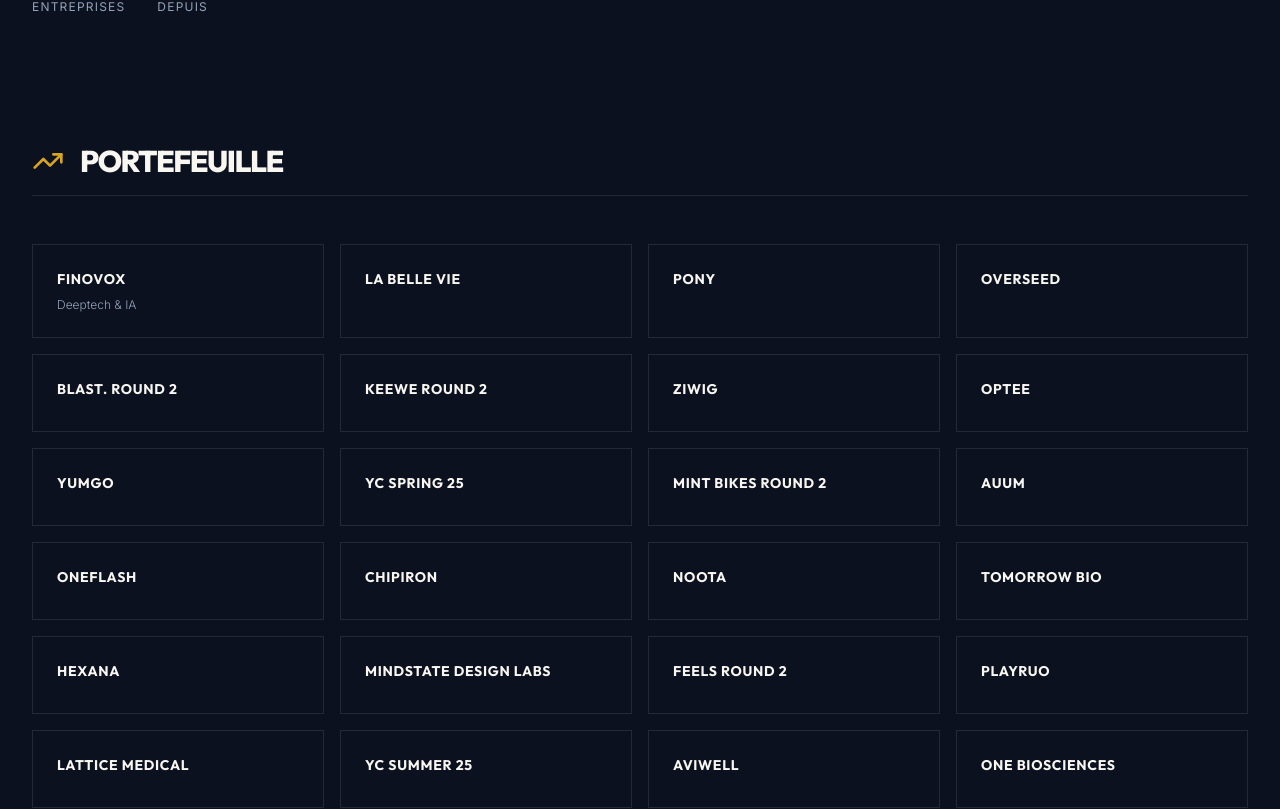
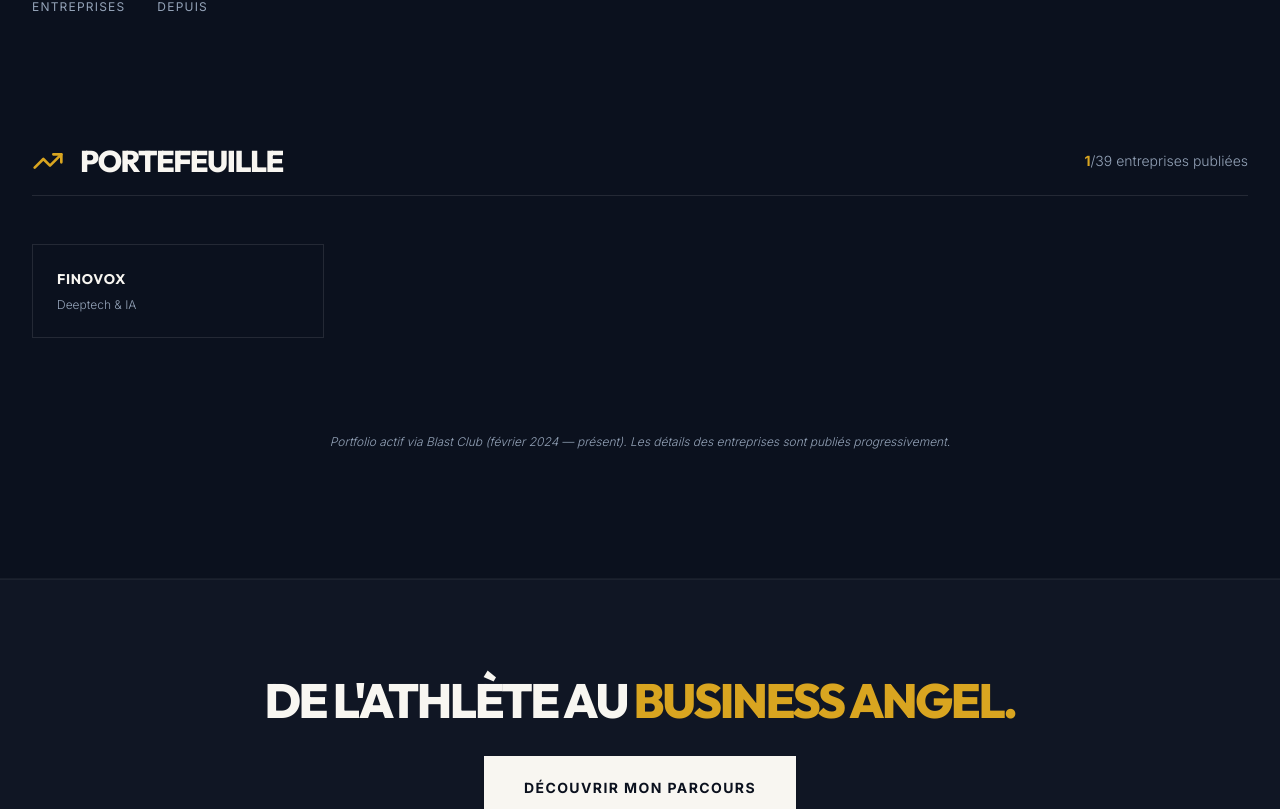
Before and after one commit to nc7hmwtkz4-dot/sg-335882f0-675b-4301-b1b4-dec62524d52d-1777717981, a Next.js app: page /investissements in a window 1280 px wide. Shown: the part 1236-2045 px from the top of the page. Built offline with nearby package versions, Linux system fonts and the light colour scheme.

Commit message:
feat(investments): filter published companies by status

```diff
--- a/src/pages/investissements.tsx
+++ b/src/pages/investissements.tsx
@@ -4,6 +4,9 @@ import { TrendingUp, Building2, Sparkles, ExternalLink } from "lucide-react";
 import { Button } from "@/components/ui/button";
 
 export default function Investissements() {
+  // Liste des entreprises dont la tâche est "done" - METTRE À JOUR MANUELLEMENT
+  const publishedCompanies = ["FINOVOX"];
+
   const companies = [
     { name: "FINOVOX", sector: "Deeptech & IA", website: "https://www.finovox.com/en", description: "IA et computer vision pour détecter les falsifications documentaires" },
     { name: "LA BELLE VIE", sector: "", website: "", description: "" },
@@ -45,6 +48,9 @@ export default function Investissements() {
     { name: "CEMENTIC", sector: "", website: "", description: "" },
     { name: "YC FALL 25", sector: "", website: "", description: "" }
   ];
+
+  // Filtrer pour n'afficher que les entreprises publiées
+  const displayedCompanies = companies.filter(c => publishedCompanies.includes(c.name));
 
   return (
     <div className="bg-background min-h-screen pt-24">
@@ -129,13 +135,19 @@ export default function Investissements() {
 
           {/* Portfolio Grid */}
           <div className="space-y-12">
-            <div className="flex items-center gap-4 pb-4 border-b border-white/10">
+            <div className="flex items-center justify-between pb-4 border-b border-white/10">
+              <div className="flex items-center gap-4">
                 <TrendingUp className="w-8 h-8 text-accent" />
                 <h3 className="text-3xl font-heading font-extrabold uppercase tracking-tighter">Portefeuille</h3>
               </div>
+              <p className="text-sm text-muted-foreground font-light">
+                <span className="text-accent font-bold">{publishedCompanies.length}</span>/{companies.length} entreprises publiées
+              </p>
+            </div>
 
+            {displayedCompanies.length > 0 ? (
               <div className="grid grid-cols-2 md:grid-cols-3 lg:grid-cols-4 gap-4">
-              {companies.map((company, idx) => (
+                {displayedCompanies.map((company, idx) => (
                   <div
                     key={idx}
                     className="bg-background border border-white/10 p-6 hover:border-accent/50 transition-colors duration-300 group relative"
@@ -161,9 +173,16 @@ export default function Investissements() {
                   </div>
                 ))}
               </div>
+            ) : (
+              <div className="bg-secondary/10 border border-white/10 p-12 text-center">
+                <p className="text-muted-foreground font-light">
+                  Détails du portefeuille en cours de publication.
+                </p>
+              </div>
+            )}
 
             <p className="text-xs text-muted-foreground font-light italic text-center max-w-2xl mx-auto pt-12">
-              Portfolio actif via Blast Club (février 2024 — présent). Les secteurs d'activité et liens vers les entreprises seront ajoutés prochainement.
+              Portfolio actif via Blast Club (février 2024 — présent). Les détails des entreprises sont publiés progressivement.
             </p>
           </div>
         </div>
```
Lines whose indentation alone changed are shown as unchanged.
